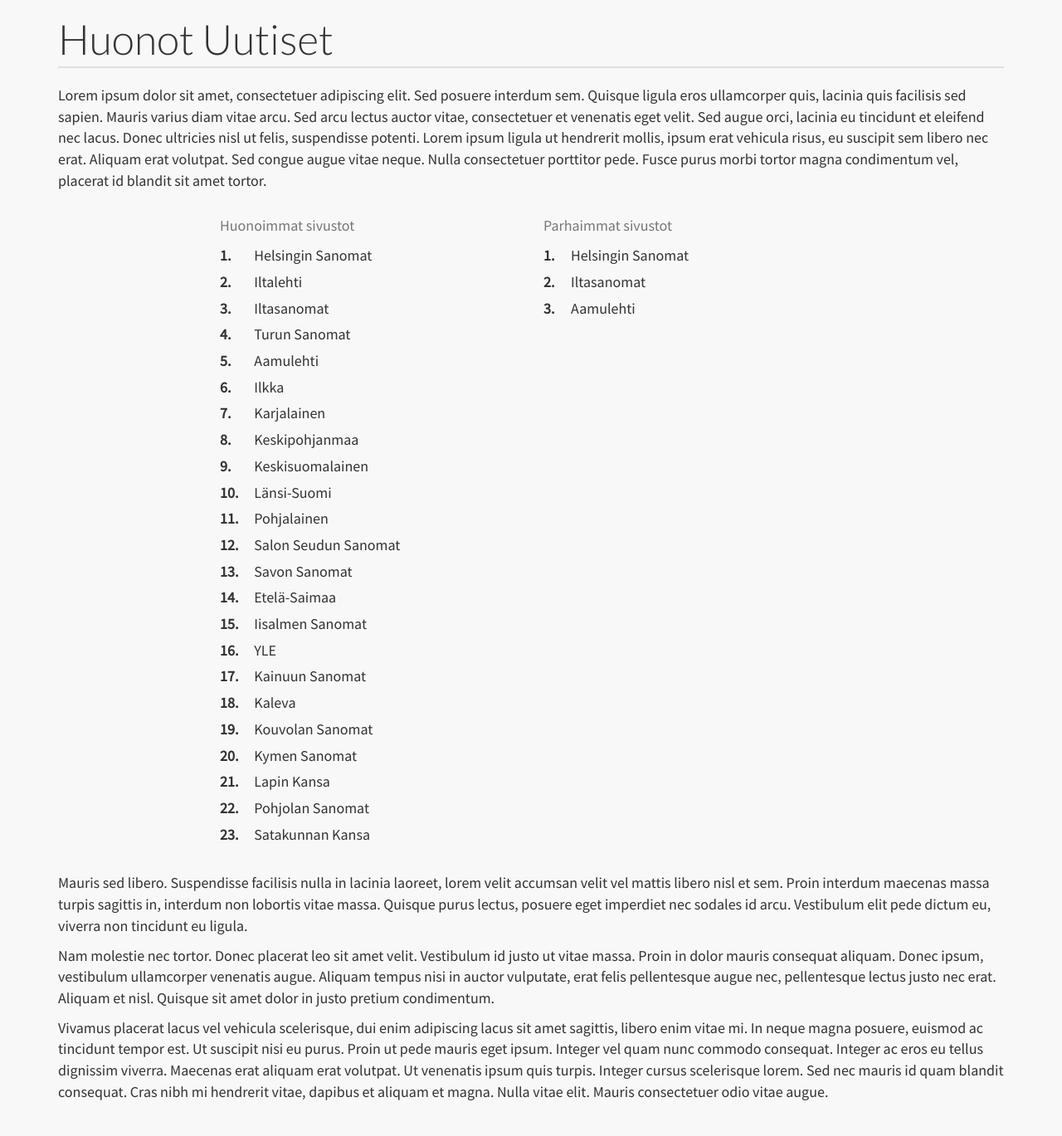
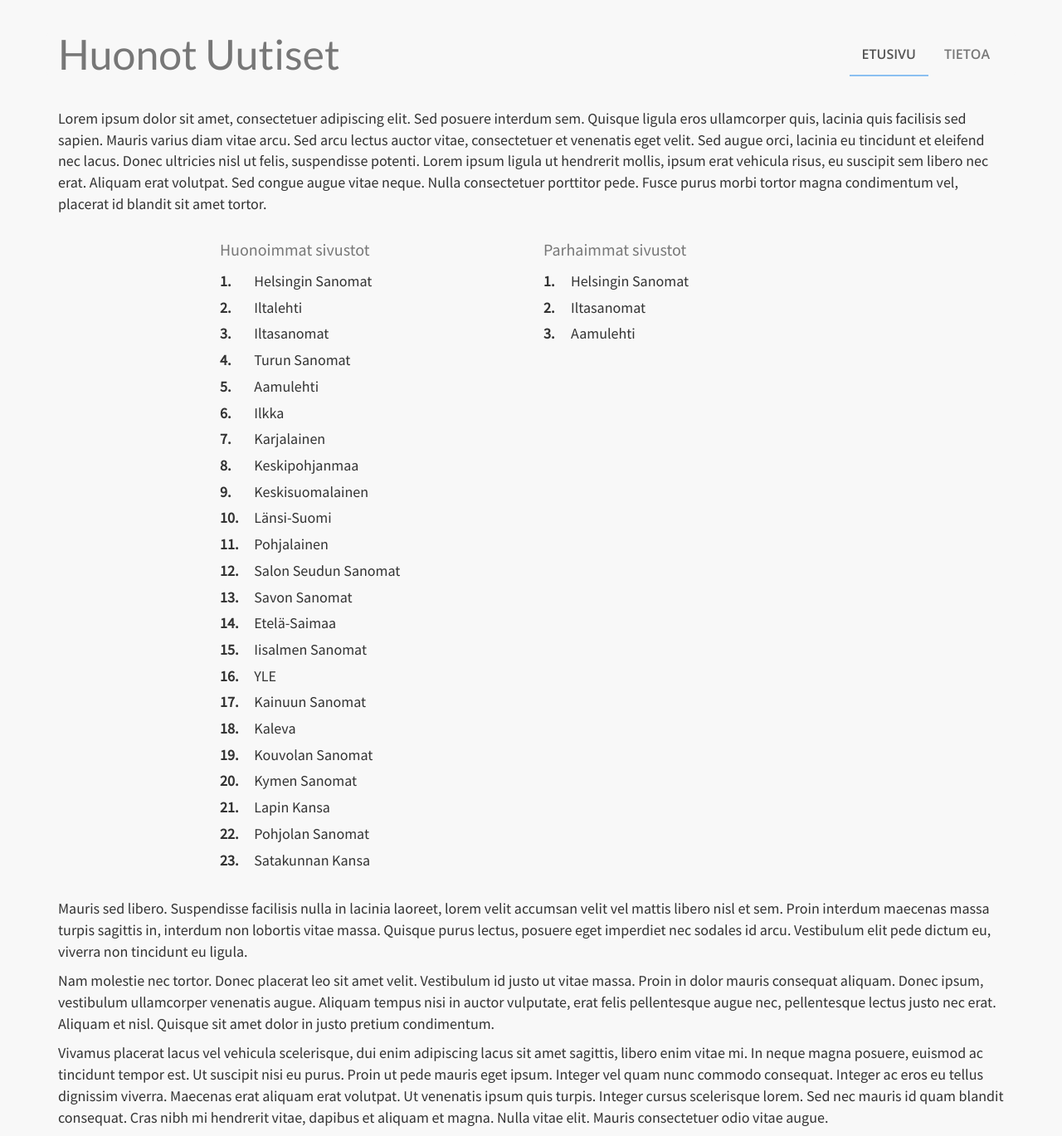
Before and after one commit to carbn/huonot-uutiset, a Django app: page / in a window 1280 px wide. Shown: the whole page at 83% size. Before the commit the page ends 1326 px from the top, so only its background shows below. Run offline with Django 3.2, Linux system fonts and the light colour scheme; data comes from the database, SQL or seed files in the repository; data that the repository does not hold is empty; some libraries are stand-ins or nearby versions.

Commit message:
Use bootstrap navbar

```diff
--- a/huonotuutiset/static/css/custom.css
+++ b/huonotuutiset/static/css/custom.css
@@ -6,14 +6,37 @@
     font-size: 18px;
 }
 
-h1 {
+.navbar-default,.navbar-collapse {
+    border: 0;
+}
+
+.navbar {
+    margin: 40px 0;
+}
+
+.navbar-nav>li.active>a {
+    box-shadow: 0 2px 0 #8BC0F1;
+    background-color: inherit !important;
+}
+
+.navbar-nav>li>a {
+    text-transform: uppercase;
+    margin: 0 2px;
+    font-family: 'Open Sans', sans-serif;
+    font-style: normal;
+    font-weight: 600;
+    font-size: 16px;
+}
+
+.navbar-nav>li:not(.active)>a:hover {
+    box-shadow: 0 2px 0 #D2D2D2;
+}
+
+.navbar-brand {
     font-family: 'Lato', sans-serif;
     font-style: normal;
     font-weight: 200;
     font-size: 50px;
-    border-bottom: 2px solid rgba(0, 0, 0, 0.1);
-    margin-bottom: 20px;
-    padding-bottom: 5px;
 }
 
 table {
@@ -25,3 +48,7 @@
 table td {
     padding: 3px;
 }
+
+caption {
+    font-size: 20px;
+}
--- a/huonotuutiset/templates/base.html
+++ b/huonotuutiset/templates/base.html
@@ -1,11 +1,13 @@
 {% load staticfiles %}
+{% load extras %}
 <!DOCTYPE html>
 <html lang="en">
 <head>
     <link href="{% static "vendor/bootstrap-3.3.5-dist/css/bootstrap.min.css" %}" rel="stylesheet">
     <link href="{% static "css/custom.css" %}" rel="stylesheet">
-    <link href="//fonts.googleapis.com/css?family=Lato:400,300,300italic,400italic" rel="stylesheet" type="text/css">
-    <link href="//fonts.googleapis.com/css?family=Source+Sans+Pro" rel="stylesheet" type="text/css">
+    <link href="//fonts.googleapis.com/css?family=Lato:400" rel="stylesheet" type="text/css">
+    <link href="//fonts.googleapis.com/css?family=Source+Sans+Pro:400" rel="stylesheet" type="text/css">
+    <link href="//fonts.googleapis.com/css?family=Open+Sans:600" rel="stylesheet" type="text/css">
     <link href="//fonts.googleapis.com/icon?family=Material+Icons" rel="stylesheet">
     <title>Huonot Uutiset</title>
 </head>
@@ -13,12 +15,29 @@
 <body>
     <div class="container">
         <div class="row">
-            <div class="col-sm-12">
-                <h1>Huonot Uutiset</h1>
-            </div>
+            <nav class="navbar navbar-default">
+                <div class="container-fluid">
+                    <div class="navbar-header">
+                        <button type="button" class="navbar-toggle collapsed" data-toggle="collapse" data-target=".navbar-collapse" aria-expanded="false">
+                            <span class="sr-only">Navigaatio</span>
+                            <span class="icon-bar"></span>
+                            <span class="icon-bar"></span>
+                            <span class="icon-bar"></span>
+                        </button>
+                        <a class="navbar-brand" href="#">Huonot Uutiset</a>
+                    </div>
+                    <div class="collapse navbar-collapse">
+                        <ul class="nav navbar-nav navbar-right">
+                            <li class="{% active_page request "home" %}"><a href="{% url "home" %}">Etusivu</a></li>
+                            <li class="{% active_page request "about" %}"><a href="{% url "about" %}">Tietoa</a></li>
+                        </ul>
+                    </div>
+                </div>
+            </nav>
         </div>
         {% block content %}{% endblock %}
     </div>
+    <script src="//code.jquery.com/jquery-1.11.3.min.js"></script>
     <script src="{% static "vendor/bootstrap-3.3.5-dist/js/bootstrap.min.js" %}"></script>
 </body>
 </html>
--- a/huonotuutiset/templates/home.html
+++ b/huonotuutiset/templates/home.html
@@ -13,7 +13,7 @@
                 <tr>
                     <th>{{ forloop.counter }}.</th>
                     <td>{{ site.name }}</td>
-                    <td>{{ site.score|floatformat:1 }}</td>
+                    <td>{{ site.score|floatformat:2 }}</td>
                 </tr>
             {% endfor %}
         </table>
--- /dev/null
+++ b/huonotuutiset/templatetags/extras.py
@@ -0,0 +1,14 @@
+from django import template
+
+register = template.Library()
+
+# from http://stackoverflow.com/questions/19268727/django-how-to-get-the-name-of-the-template-being-rendered
+@register.simple_tag
+def active_page(request, view_name):
+    from django.core.urlresolvers import resolve, Resolver404
+    if not request:
+        return ""
+    try:
+        return "active" if resolve(request.path_info).url_name == view_name else ""
+    except Resolver404:
+        return ""
--- a/huonotuutiset/urls.py
+++ b/huonotuutiset/urls.py
@@ -3,5 +3,6 @@
 from . import views
 
 urlpatterns = [
-    url(r'^$', views.home),
+    url(r'^$', views.home, name='home'),
+    url(r'^tietoa$', views.home, name='about'),
 ]
```
Also changed, not shown: huonotuutiset/templatetags/__init__.py (added).
